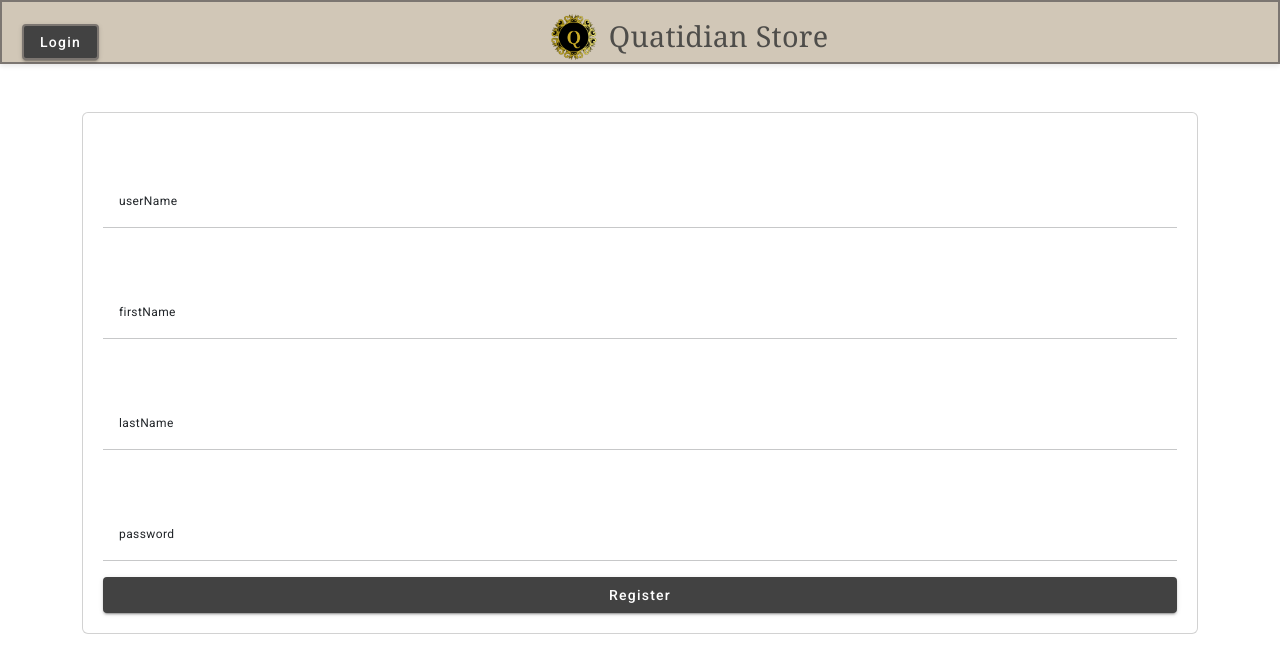
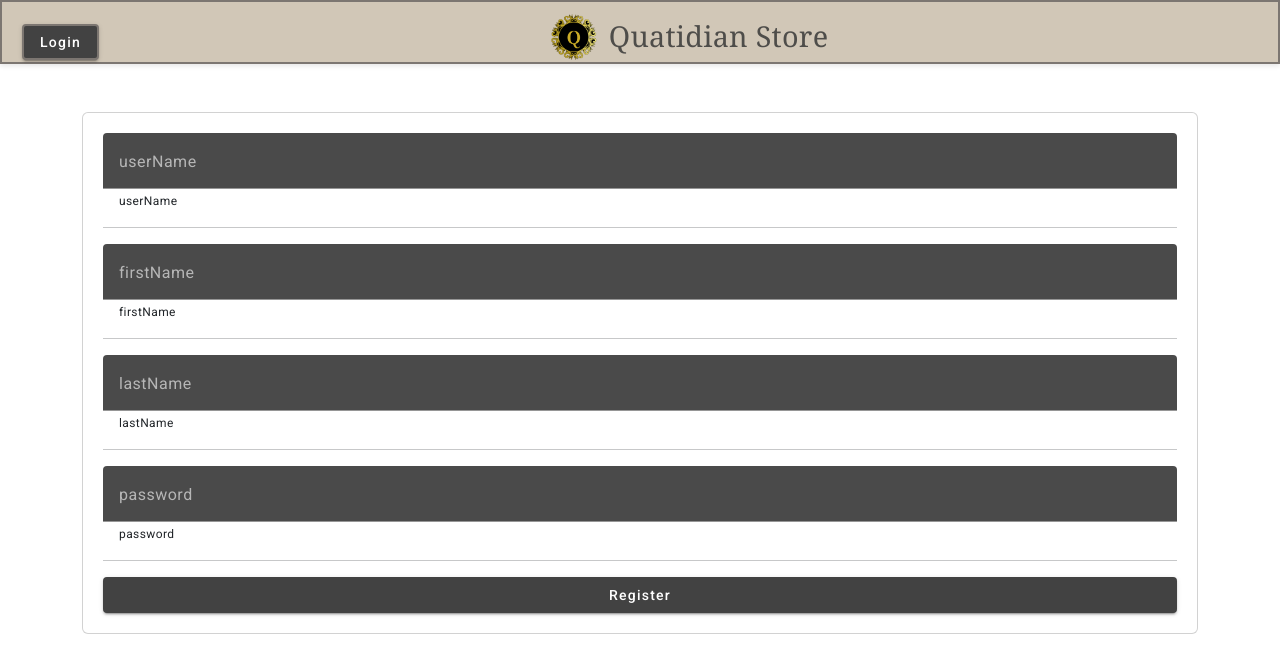
Before and after one commit to shubhamhugay/QuatidianStore_Frontend, an Angular app: page /register in a window 1280 px wide. Shown: the top 672 px of the page. Built offline with nearby package versions, Linux system fonts and the light colour scheme.

Commit message:
completed!!

```diff
--- a/src/app/components/register/register.component.html
+++ b/src/app/components/register/register.component.html
@@ -1,7 +1,7 @@
 <div class="container mt-5">
   <div class="card" style="padding: 20px">
     <form #registerForm="ngForm" (ngSubmit)="register(registerForm)">
-      <mat-form-field class="w-100" appearance="outline">
+      <mat-form-field class="w-100" appearance="fill">
         <mat-label>userName</mat-label>
         <input
           matInput
@@ -15,7 +15,7 @@
       </mat-form-field>
       <hr />
 
-      <mat-form-field class="w-100" appearance="outline">
+      <mat-form-field class="w-100" appearance="fill">
         <mat-label>firstName</mat-label>
         <input
           matInput
@@ -28,7 +28,7 @@
         <mat-hint>firstName</mat-hint>
       </mat-form-field>
       <hr />
-      <mat-form-field class="w-100" appearance="outline">
+      <mat-form-field class="w-100" appearance="fill">
         <mat-label>lastName</mat-label>
         <input
           matInput
@@ -41,7 +41,7 @@
         <mat-hint>lastName</mat-hint>
       </mat-form-field>
       <hr />
-      <mat-form-field class="w-100" appearance="outline">
+      <mat-form-field class="w-100" appearance="fill">
         <mat-label>password</mat-label>
         <input
           matInput
--- a/src/index.html
+++ b/src/index.html
@@ -5,7 +5,7 @@
     <title>QuatidianStore</title>
     <base href="/" />
     <meta name="viewport" content="width=device-width, initial-scale=1" />
-    <link rel="icon" type="image/x-icon" href="favicon.ico" />
+    <link rel="icon" type="image/x-icon" href="./assets/header logo (1).png" />
     <link
       href="https://fonts.googleapis.com/css2?family=Roboto:wght@300;400;500&display=swap"
       rel="stylesheet"
```
